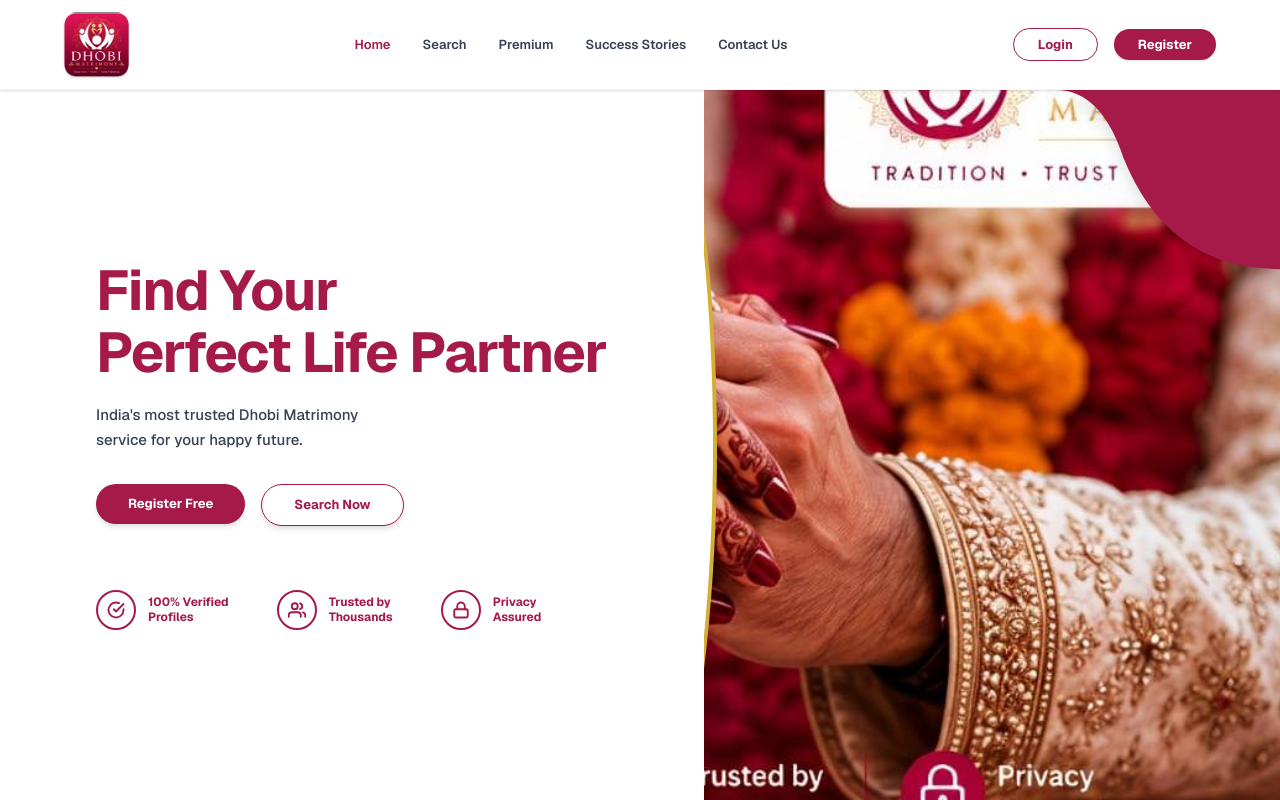
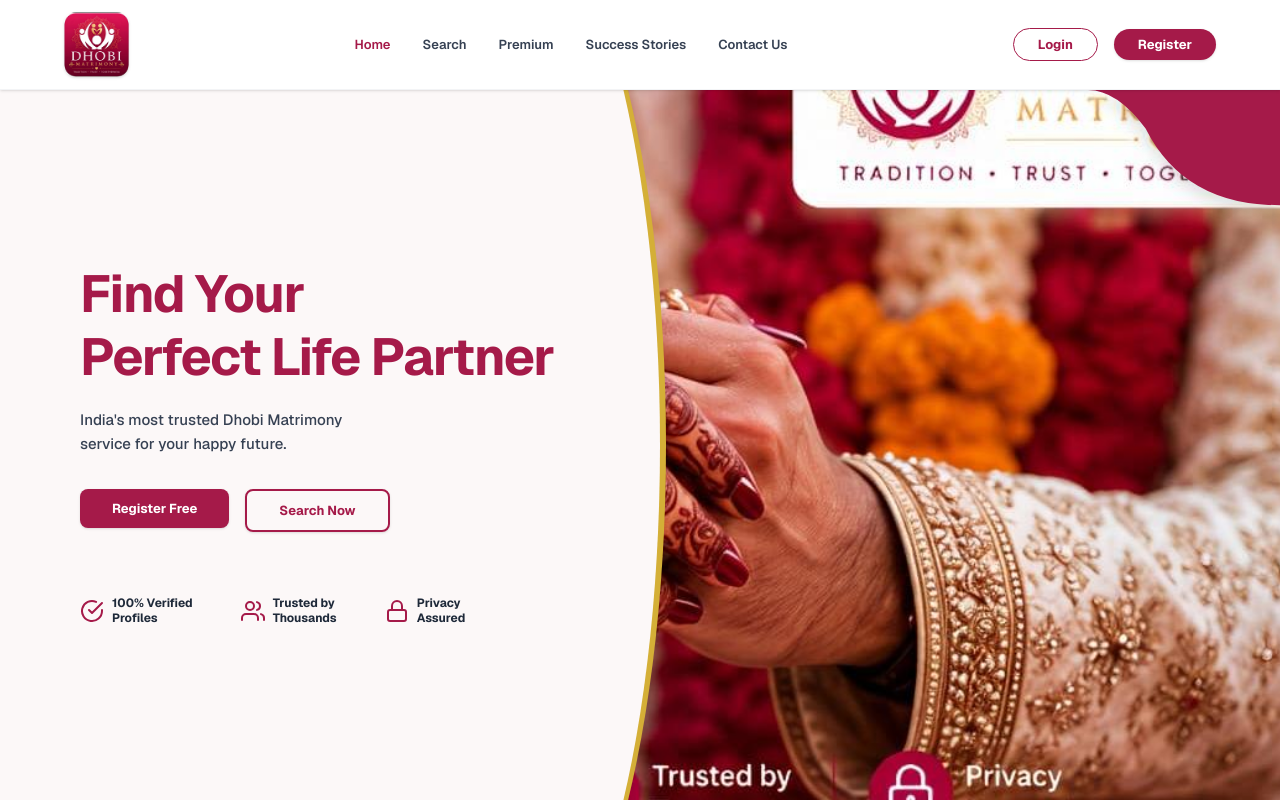
Before and after one commit to johndoeved/Matrimony-App, a Next.js app in the folder website/: page / in a window 1280 px wide. Built offline with nearby package versions, Linux system fonts and the light colour scheme.

Commit message:
style: perfect pixel match with desktop mockup layout

```diff
--- a/website/src/app/page.tsx
+++ b/website/src/app/page.tsx
@@ -13,15 +13,12 @@ export default function Home() {
       <Navbar />
 
       {/* Hero Section */}
-      <main className="flex-1 flex flex-col md:flex-row relative">
+      <main className="flex-1 flex flex-col md:flex-row relative bg-[#FCF8F8]">
 
         {/* Content Area (Left on Desktop, Top on Mobile) */}
-        <div className="relative z-10 w-full md:w-[55%] flex flex-col justify-center px-6 sm:px-8 md:px-16 lg:px-24 py-12 md:py-20 bg-white md:bg-transparent min-h-[60vh] md:min-h-0">
+        <div className="relative z-10 w-full md:w-[50%] flex flex-col justify-center px-6 sm:px-8 md:px-16 lg:px-20 py-12 md:py-20 min-h-[60vh] md:min-h-0">
 
-          {/* White background for the left rect area on desktop */}
-          <div className="hidden md:block absolute top-0 bottom-0 left-0 w-full bg-white -z-10"></div>
-
-          <h1 className="text-[36px] sm:text-[40px] md:text-[50px] lg:text-[56px] font-bold text-[#a51a49] leading-[1.1] mb-5 tracking-tight relative z-20">
+          <h1 className="text-[36px] sm:text-[40px] md:text-[46px] lg:text-[52px] font-bold text-[#a51a49] leading-[1.2] mb-5 tracking-tight relative z-20">
             Find Your <br />
             Perfect Life Partner
           </h1>
@@ -31,42 +28,36 @@ export default function Home() {
 
           <div className="flex flex-col sm:flex-row gap-4 mb-12 md:mb-16 relative z-20">
             <Link href="/register">
-              <button className="w-full sm:w-auto px-8 py-3 md:py-2.5 bg-[#a51a49] text-white rounded-full font-bold text-[14px] md:text-[13px] hover:bg-[#851339] transition shadow-md">
+              <button className="w-full sm:w-auto px-8 py-3 md:py-2.5 bg-[#a51a49] text-white rounded-lg font-bold text-[14px] md:text-[13px] hover:bg-[#851339] transition shadow-sm">
                 Register Free
               </button>
             </Link>
             <Link href="/search">
-              <button className="w-full sm:w-auto px-8 py-3 md:py-2.5 bg-white text-[#a51a49] rounded-full font-bold text-[14px] md:text-[13px] border border-[#a51a49] hover:bg-rose-50 transition shadow-md">
+              <button className="w-full sm:w-auto px-8 py-3 md:py-2.5 bg-transparent text-[#a51a49] rounded-lg font-bold text-[14px] md:text-[13px] border-2 border-[#a51a49] hover:bg-rose-50 transition shadow-sm">
                 Search Now
               </button>
             </Link>
           </div>
 
           {/* Trust Badges */}
-          <div className="flex flex-wrap sm:flex-nowrap gap-6 md:gap-12 relative z-20">
-            <div className="flex items-center gap-3">
-              <div className="w-10 h-10 flex items-center justify-center border-2 border-[#a51a49] rounded-full bg-white text-[#a51a49] shrink-0">
-                <FiCheckCircle size={18} strokeWidth={2.5} />
-              </div>
-              <span className="text-[12px] md:text-[12px] font-bold text-[#a51a49] leading-tight">100% Verified<br className="hidden sm:block"/> Profiles</span>
+          <div className="flex flex-wrap sm:flex-nowrap gap-6 md:gap-8 lg:gap-12 relative z-20">
+            <div className="flex items-center gap-2">
+              <FiCheckCircle size={24} strokeWidth={2} className="text-[#a51a49] shrink-0" />
+              <span className="text-[11px] md:text-[12px] font-bold text-gray-800 leading-tight">100% Verified<br className="hidden sm:block"/> Profiles</span>
             </div>
-            <div className="flex items-center gap-3">
-              <div className="w-10 h-10 flex items-center justify-center border-2 border-[#a51a49] rounded-full bg-white text-[#a51a49] shrink-0">
-                <FiUsers size={18} strokeWidth={2.5} />
-              </div>
-              <span className="text-[12px] md:text-[12px] font-bold text-[#a51a49] leading-tight">Trusted by<br className="hidden sm:block"/> Thousands</span>
+            <div className="flex items-center gap-2">
+              <FiUsers size={24} strokeWidth={2} className="text-[#a51a49] shrink-0" />
+              <span className="text-[11px] md:text-[12px] font-bold text-gray-800 leading-tight">Trusted by<br className="hidden sm:block"/> Thousands</span>
             </div>
-            <div className="flex items-center gap-3">
-              <div className="w-10 h-10 flex items-center justify-center border-2 border-[#a51a49] rounded-full bg-white text-[#a51a49] shrink-0">
-                <FiLock size={18} strokeWidth={2.5} />
-              </div>
-              <span className="text-[12px] md:text-[12px] font-bold text-[#a51a49] leading-tight">Privacy<br className="hidden sm:block"/> Assured</span>
+            <div className="flex items-center gap-2">
+              <FiLock size={24} strokeWidth={2} className="text-[#a51a49] shrink-0" />
+              <span className="text-[11px] md:text-[12px] font-bold text-gray-800 leading-tight">Privacy<br className="hidden sm:block"/> Assured</span>
             </div>
           </div>
         </div>
 
         {/* Image Area (Right on Desktop, Bottom on Mobile) */}
-        <div className="relative md:absolute md:top-0 md:bottom-0 md:right-0 w-full h-[400px] sm:h-[450px] md:h-full md:w-[55%] z-0 overflow-hidden bg-white">
+        <div className="relative md:absolute md:top-0 md:bottom-0 md:right-0 w-full h-[400px] sm:h-[450px] md:h-full md:w-[60%] z-0 overflow-hidden">
           <div
             className="absolute inset-0 w-full h-full bg-cover bg-center bg-no-repeat"
             style={{
@@ -74,12 +65,12 @@ export default function Home() {
             }}
           />
 
-          {/* White convex curve overlay with GOLD border on the left edge of the image */}
-          <div className="hidden md:block absolute top-[-25%] bottom-[-25%] left-[-20%] w-[40%] bg-white rounded-[50%] border-r-[4px] border-[#D4AF37] z-10 shadow-xl"></div>
+          {/* Background-colored convex curve overlay with GOLD border on the left edge of the image */}
+          <div className="hidden md:block absolute top-[-30%] bottom-[-30%] left-[-25%] w-[45%] bg-[#FCF8F8] rounded-[50%] border-r-[6px] border-[#D4AF37] z-10 shadow-lg"></div>
 
-          {/* Top Right Pink Accent Swoosh (Mockup accurate leaf shape pointing inwards) */}
-          <svg className="hidden md:block absolute top-0 right-0 w-40 h-40 lg:w-56 lg:h-56 text-[#a51a49] z-20 drop-shadow-xl" viewBox="0 0 100 100" preserveAspectRatio="none" fill="currentColor">
-            <path d="M100,0 L100,80 Q50,80 30,30 Q20,0 0,0 Z" />
+          {/* Top Right Pink Accent Swoosh */}
+          <svg className="hidden md:block absolute top-0 right-0 w-40 h-40 lg:w-48 lg:h-48 text-[#a51a49] z-20 drop-shadow-xl" viewBox="0 0 100 100" preserveAspectRatio="none" fill="currentColor">
+            <path d="M100,0 L100,60 Q50,60 30,20 Q15,0 0,0 Z" />
           </svg>
         </div>
 
```
